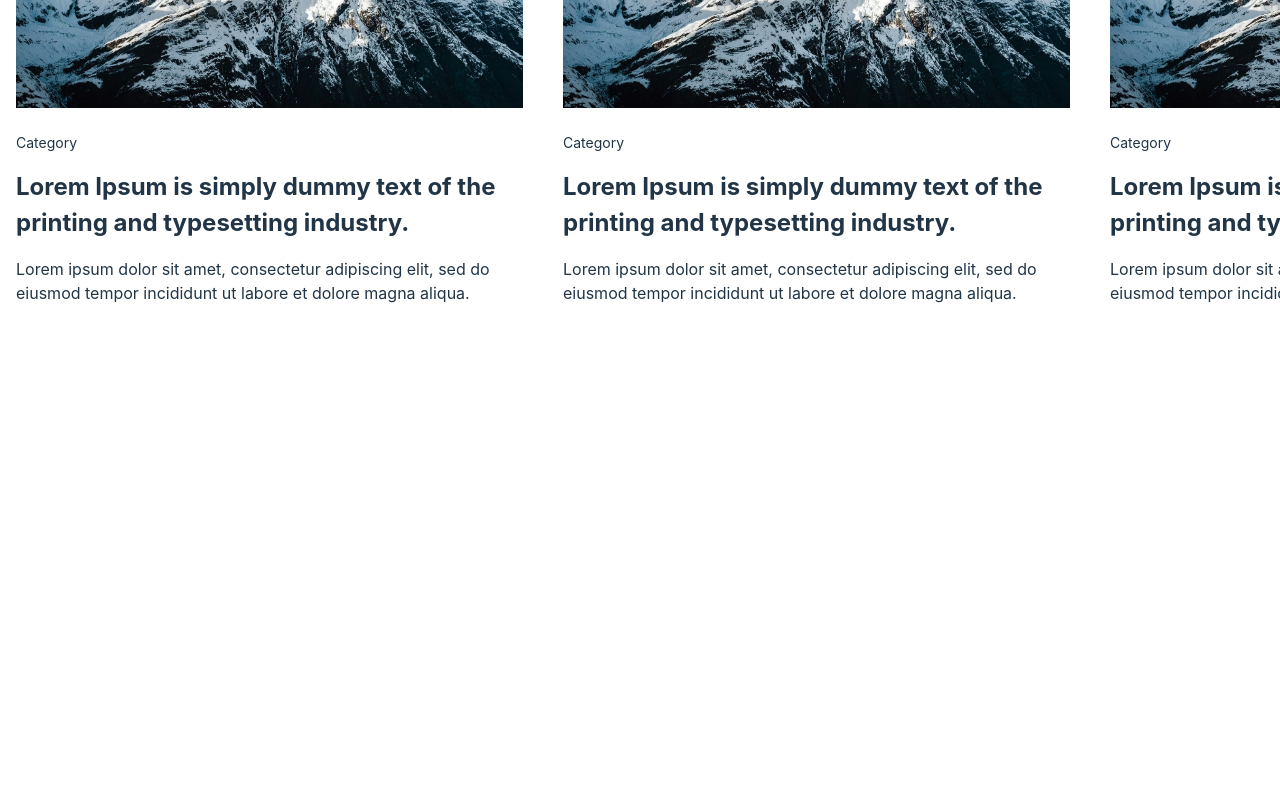
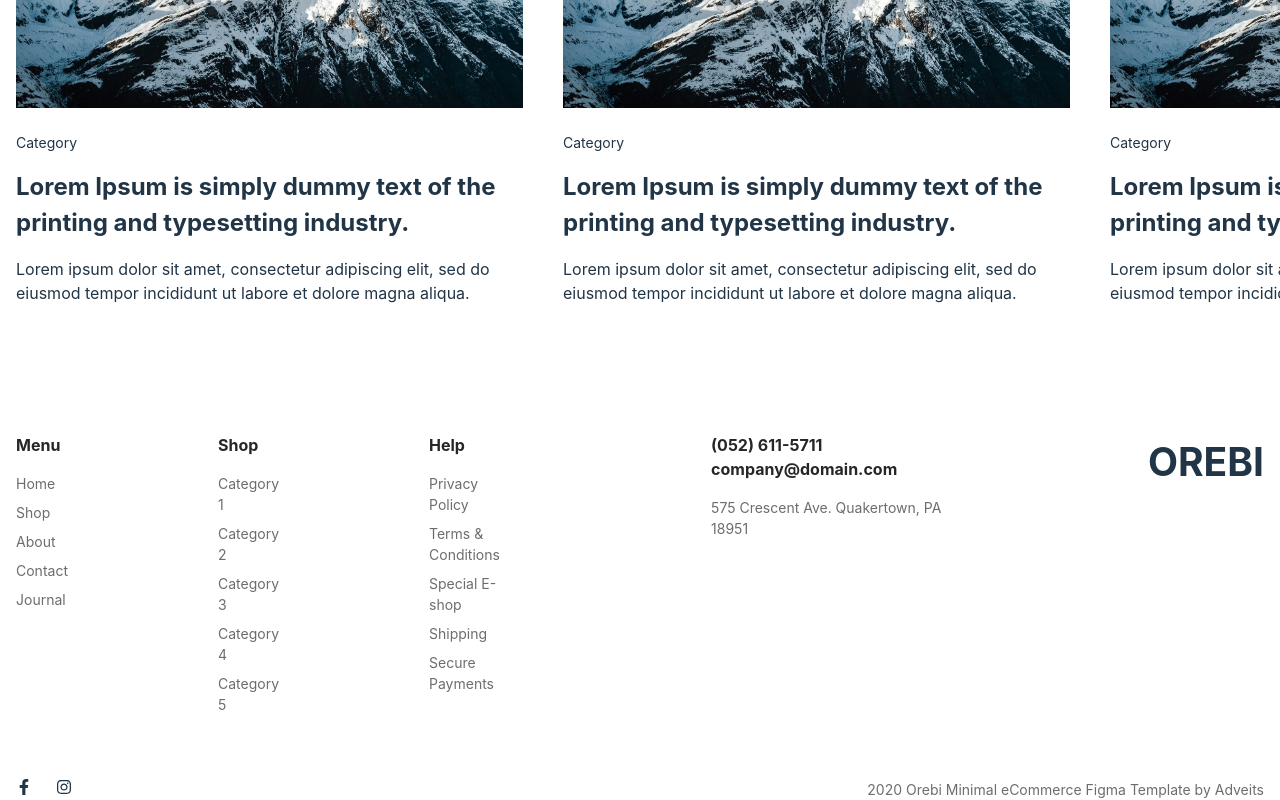
Before and after one commit to TheVu1997/sober-theme, a React (Vite) app: page / in a window 1280 px wide. Shown: the part 5116-5916 px from the top of the page. Before the commit the page ends 5549 px from the top, so only its background shows below. Built offline with nearby package versions, Linux system fonts and the light colour scheme.

Commit message:
feat: Update footer section

```diff
--- a/src/App.jsx
+++ b/src/App.jsx
@@ -1,6 +1,7 @@
 import Arrivals from './Modules/Builders/Components/Home/Arrivals/Arrivals';
 import BestSeller from './Modules/Builders/Components/Home/BestSeller/BestSeller';
 import Brands from './Modules/Builders/Components/Home/Brands/Brands';
+import Footer from './Modules/Builders/Components/Home/Footer/Footer';
 import Header from './Modules/Builders/Components/Home/Header/Header';
 import Intro from './Modules/Builders/Components/Home/Intro/Intro';
 import Journal from './Modules/Builders/Components/Home/Journal/Journal';
@@ -20,6 +21,7 @@ function App() {
             <Special/>
             <Brands/>
             <Journal/>
+            <Footer/>
         </>
 
     );
--- /dev/null
+++ b/src/Modules/Builders/Components/Home/Footer/Footer.css
@@ -0,0 +1,82 @@
+.orebi-footer {}
+
+.orebi-footer.footer-top {}
+
+.orebi-footer__inner {
+    display: flex;
+    flex-direction: column;
+    gap: var(--spacer-6xl);
+}
+
+.orebi-footer__container {
+    max-width: 1600px;
+    padding: 0 var(--spacer-md) 0 var(--spacer-md);
+    margin: 0 auto;
+}
+
+.orebi-footer__top {
+    display: flex;
+    flex-direction: row;
+    gap: 190px;
+}
+
+.orebi-footer__top-left {
+    display: flex;
+    flex-direction: row;
+    gap: 150px;
+}
+
+.orebi-footer__top-left__menu,
+.orebi-footer__top-left__shop,
+.orebi-footer__top-left__help {
+    display: flex;
+    flex-direction: column;
+    gap: var(--spacer-md);
+}
+
+.orebi-footer__top-left__menu-title__text,
+.orebi-footer__top-left__shop-title__text,
+.orebi-footer__top-left__help-title__text,
+.orebi-footer__top-center__contact-title__text {
+    font-size: var(--font-base);
+    font-weight: 700;
+    color: var(--gray--800);
+}
+
+.orebi-footer__top-left__menu-content__item,
+.orebi-footer__top-left__shop-content__item,
+.orebi-footer__top-left__help-content__item {
+    display: flex;
+    flex-direction: column;
+    gap: var(--spacer-xs);
+}
+
+.orebi-footer__top-center__contact {
+    display: flex;
+    flex-direction: column;
+    gap: var(--font-base);
+}
+
+.orebi-footer__top-center__contact-title {
+    max-width: 186px;
+    width: 100%;
+    max-height: 54px;
+    height: 100%;
+}
+
+.orebi-footer__bottom {
+    display: flex;
+    flex-direction: row;
+    justify-content: space-between;
+}
+
+.orebi-footer__bottom-left {
+    display: flex;
+    flex-direction: row;
+    gap: var(--spacer-xl);
+}
+
+.orebi-footer__top-right__logo-title {
+    font-size: 39px;
+    font-weight: 700;
+}
--- a/src/Modules/Builders/Components/Home/Footer/Footer.jsx
+++ b/src/Modules/Builders/Components/Home/Footer/Footer.jsx
@@ -1,30 +1,88 @@
 import React from 'react'
+import './Footer.css'
+import { FaFacebookF } from "react-icons/fa";
+import { FaInstagram } from "react-icons/fa";
 
 function Footer() {
     return (
+        <div id="footer">
             <div className='orebi-footer'>
                 <div className="orebi-footer__container">
                     <div className="orebi-footer__inner">
                         <div className="orebi-footer__top">
                             <div className="orebi-footer__top-left">
-                            <div className="menu"></div>
-                            <div className="shop"></div>
-                            <div className="help"></div>
+                                <div className="orebi-footer__top-left__menu">
+                                    <div className="orebi-footer__top-left__menu-title">
+                                        <h4 className='orebi-footer__top-left__menu-title__text'>Menu</h4>
+                                    </div>
+                                    <div className="orebi-footer__top-left__menu-content">
+                                        <ul className='orebi-footer__top-left__menu-content__item text-gray--500'>
+                                            <li>Home</li>
+                                            <li>Shop</li>
+                                            <li>About</li>
+                                            <li>Contact</li>
+                                            <li>Journal</li>
+                                        </ul>
+                                    </div>
+                                </div>
+                                <div className="orebi-footer__top-left__shop">
+                                    <div className="orebi-footer__top-left__shop-title">
+                                        <h4 className='orebi-footer__top-left__shop-title__text'>Shop</h4>
+                                    </div>
+                                    <div className="orebi-footer__top-left__shop-content">
+                                        <ul className='orebi-footer__top-left__shop-content__item text-gray--500'>
+                                            <li>Category 1</li>
+                                            <li>Category 2</li>
+                                            <li>Category 3</li>
+                                            <li>Category 4</li>
+                                            <li>Category 5</li>
+                                        </ul>
+                                    </div>
+                                </div>
+                                <div className="orebi-footer__top-left__help">
+                                    <div className="orebi-footer__top-left__help-title">
+                                        <h4 className='orebi-footer__top-left__help-title__text'>Help</h4>
+                                    </div>
+                                    <div className="orebi-footer__top-left__help-content">
+                                        <ul className='orebi-footer__top-left__help-content__item text-gray--500'>
+                                            <li>Privacy Policy</li>
+                                            <li>Terms & Conditions</li>
+                                            <li>Special E-shop</li>
+                                            <li>Shipping</li>
+                                            <li>Secure Payments</li>
+                                        </ul>
+                                    </div>
+                                </div>
                             </div>
                             <div className="orebi-footer__top-center">
-                            <div className="contact"></div>
+                                <div className="orebi-footer__top-center__contact">
+                                    <div className="orebi-footer__top-center__contact-title">
+                                        <h4 className="orebi-footer__top-center__contact-title__text">(052) 611-5711
+                                            company@domain.com</h4>
+                                    </div>
+                                    <div className="orebi-footer__top-center__contact-address">
+                                        <p className='orebi-footer__top-center__contact-address__des text-gray--500'>575 Crescent Ave. Quakertown, PA 18951</p>
+                                    </div>
+                                </div>
                             </div>
                             <div className="orebi-footer__top-right">
-                            <div className="logo"></div>
+                                <div className="orebi-footer__top-right__logo">
+                                    <h1 className='orebi-footer__top-right__logo-title'>OREBI</h1>
+                                </div>
                             </div>
                         </div>
                         <div className="orebi-footer__bottom">
                             <div className="orebi-footer__bottom-left">
-                            <div className="face"></div>
-                            <div className="insta"></div>
+                                <div className="orebi-footer__bottom-left__face">
+                                    <FaFacebookF />
+                                </div>
+                                <div className="orebi-footer__bottom-left__insta">
+                                    <FaInstagram />
+                                </div>
                             </div>
                             <div className="orebi-footer__bottom-right">
-                            <h1></h1>
+                                <h4 className="orebi-footer__bottom-right__year text-gray--500">2020 Orebi Minimal eCommerce Figma Template by Adveits</h4>
+                            </div>
                         </div>
                     </div>
                 </div>
@@ -33,4 +91,4 @@ function Footer() {
     )
 }
 
-export default Footer
+export default Footer;
--- a/src/index.css
+++ b/src/index.css
@@ -43,9 +43,9 @@
   --spacer-3xl: 2.5rem;
   --spacer-4xl: 3rem;
   --spacer-5xl: 3.5rem;
+  --spacer-6xl: 4rem;
 
   --margin-bottom: 8rem;
-
 
   --font-sm: 0.875rem;
   --font-base: 1rem;
@@ -92,6 +92,12 @@
   font-weight: 700;
   color: var(--white);
   padding: 0 var(--spacer-xs) 0 var(--spacer-xs);
+}
+
+.text-gray--500 {
+  font-size: 14px;
+  font-weight: 400;
+  color: #6D6D6D;
 }
 
 a {
```
Lines whose indentation alone changed are shown as unchanged.
